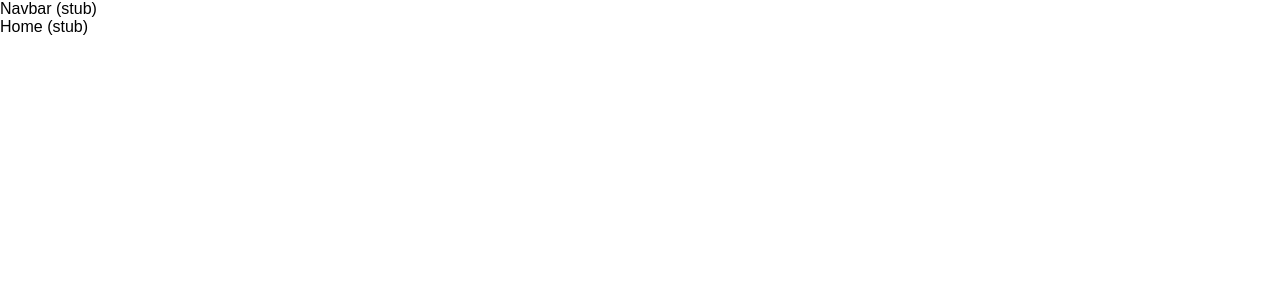
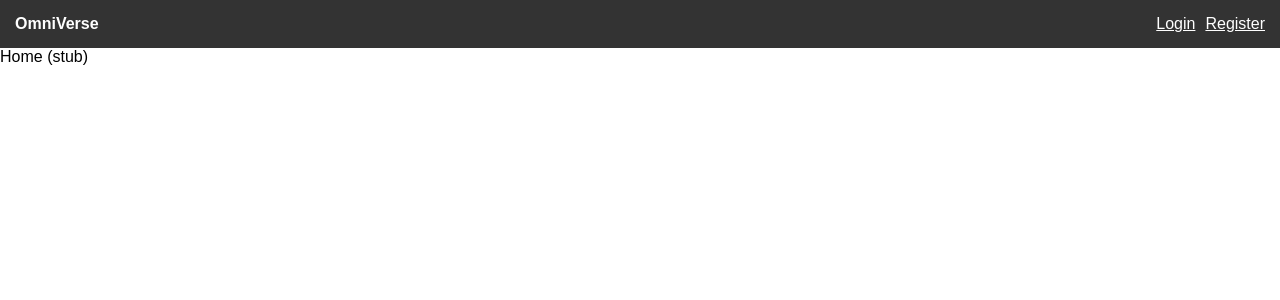
Before and after one commit to faidulzulsy-sudo/ov-omniVerse, a React (Vite) app in the folder ov-omniVerse/frontend/: page / in a window 1280 px wide. Shown: the top 300 px of the page. Built offline with nearby package versions, Linux system fonts and the light colour scheme; the HTML template or start-up script is replaced by a standard one.

Commit message:
Update Navbar.jsx

```diff
--- a/ov-omniVerse/frontend/src/components/Common/Navbar.jsx
+++ b/ov-omniVerse/frontend/src/components/Common/Navbar.jsx
@@ -1,6 +1,28 @@
-// frontend/src/components/Common/Navbar.jsx
 import React from 'react';
+import { Link, useNavigate } from 'react-router-dom';
 
 export default function Navbar() {
-  return <nav>Navbar (stub)</nav>;
+    const navigate = useNavigate();
+    const token = localStorage.getItem('token');
+
+    const logout = () => {
+        localStorage.removeItem('token');
+        navigate('/login');
+    };
+
+    return (
+        <nav style={{ padding: '15px', background: '#333', color: '#fff', display: 'flex', justifyContent: 'space-between' }}>
+            <Link to="/" style={{ color: '#fff', textDecoration: 'none', fontWeight: 'bold' }}>OmniVerse</Link>
+            <div>
+                {token ? (
+                    <button onClick={logout}>Logout</button>
+                ) : (
+                    <>
+                        <Link to="/login" style={{ color: '#fff', marginRight: '10px' }}>Login</Link>
+                        <Link to="/register" style={{ color: '#fff' }}>Register</Link>
+                    </>
+                )}
+            </div>
+        </nav>
+    );
 }
```
